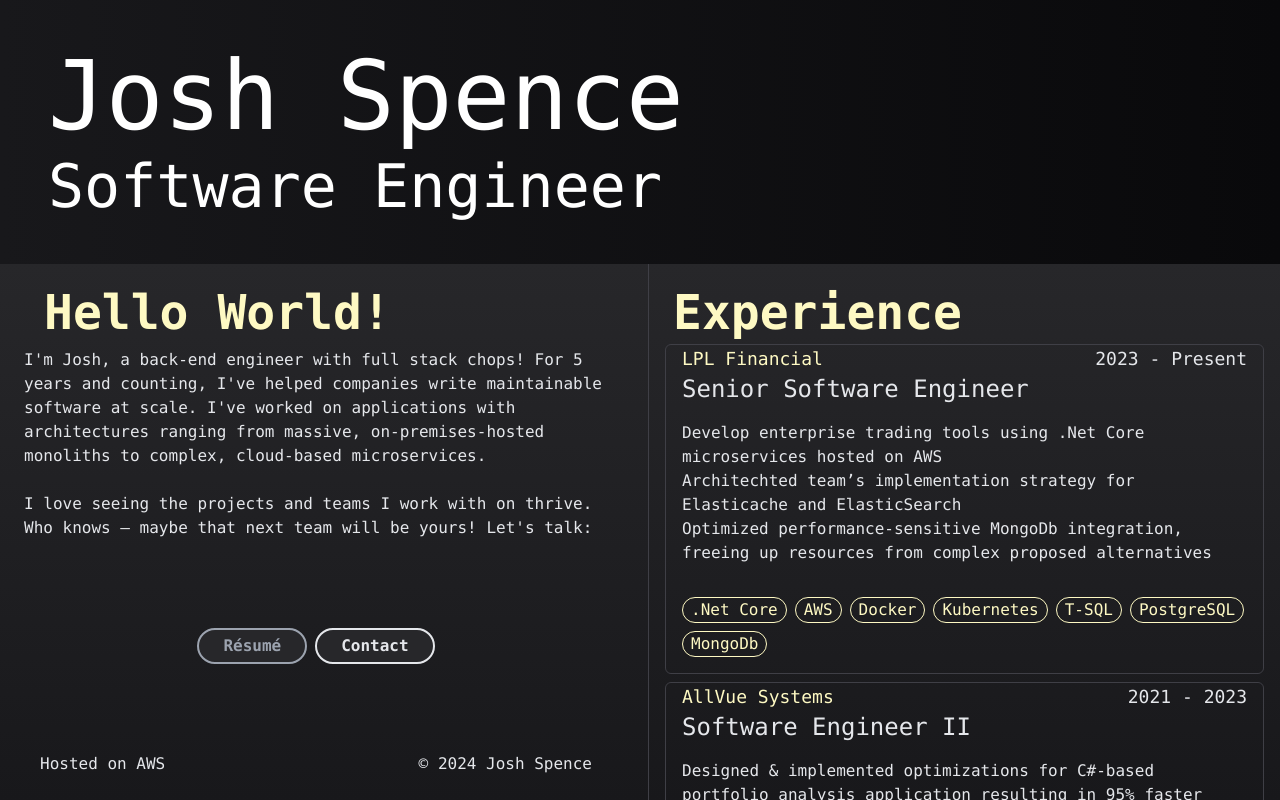
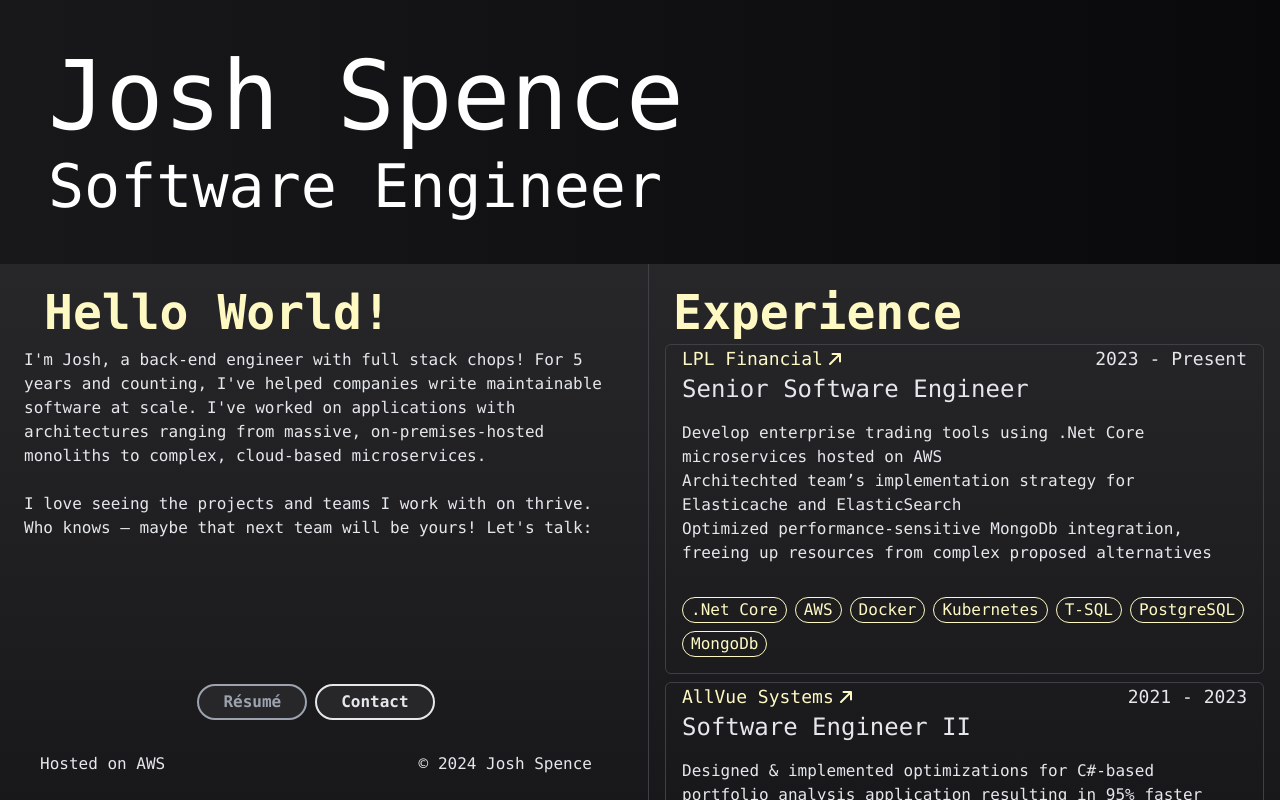
Before and after one commit to jspence12/info.joshspence.web, a Next.js app: page / in a window 1280 px wide. Built offline with nearby package versions, Linux system fonts and the light colour scheme.

Commit message:
add link arrow. float buttons to bottom

```diff
--- a/public/link.tsx
+++ b/public/link.tsx
@@ -6,14 +6,14 @@ export default function Link({ className }: SvgProps) {
       xmlns="http://www.w3.org/2000/svg"
       fill="none"
       viewBox="0 0 24 24"
-      stroke-width="1.5"
+      strokeWidth={3.0}
       stroke="currentColor"
       className={className}
     >
       <path
-        stroke-linecap="round"
-        stroke-linejoin="round"
-        d="M13.19 8.688a4.5 4.5 0 0 1 1.242 7.244l-4.5 4.5a4.5 4.5 0 0 1-6.364-6.364l1.757-1.757m13.35-.622 1.757-1.757a4.5 4.5 0 0 0-6.364-6.364l-4.5 4.5a4.5 4.5 0 0 0 1.242 7.244"
+        strokeLinecap="round"
+        strokeLinejoin="round"
+        d="m4.5 19.5 15-15m0 0H8.25m11.25 0v11.25"
       />
     </svg>
   );
--- a/src/app/ui/about/about.tsx
+++ b/src/app/ui/about/about.tsx
@@ -27,11 +27,13 @@ export default function About() {
           — maybe that next team will be yours! Let's talk:
         </p>
       </article>
-      <div className="flex flex-wrap justify-center gap-2 my-8">
-        <Button text="Résumé" disabled onClick={() => {}} />
-        <Button text="Contact" onClick={() => {}} />
+      <div>
+        <div className="flex flex-wrap justify-center gap-2 my-8">
+          <Button text="Résumé" disabled onClick={() => {}} />
+          <Button text="Contact" onClick={() => {}} />
+        </div>
+        <Footer />
       </div>
-      <Footer />
     </section>
   );
 }
--- a/src/app/ui/work-history/work-history-item.tsx
+++ b/src/app/ui/work-history/work-history-item.tsx
@@ -1,5 +1,6 @@
 import Job from "@/app/lib/models/job";
 import Chip from "../common/chip";
+import Link from "../../../../public/link";
 
 export interface WorkHistoryItemProps {
   job: Job;
@@ -42,8 +43,11 @@ export default function WorkHistoryItem({
     >
       <div className="flex text-lg flex-wrap justify-between">
         <a href={job.url}>
-          <h4 className="mx-4 text-yellow-100 hover:text-xl transition-all duration-300 hover:text-yellow-50 ease-in">
+          <h4 className="mx-4 text-yellow-100 hover:text-xl transition-all duration-300 hover:text-yellow-50 ease-in flex gap-1 align-middle">
             {job.company}
+            <span className="flex flex-col justify-center">
+              <Link className="w-4 h-4 text-center" />
+            </span>
           </h4>
         </a>
         <h4 className="mx-4">{dateRange}</h4>
```
